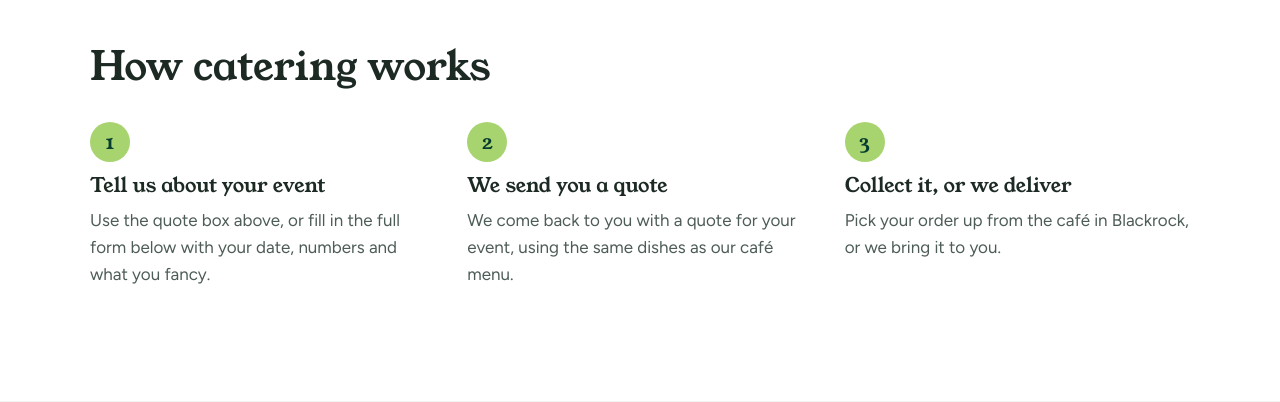
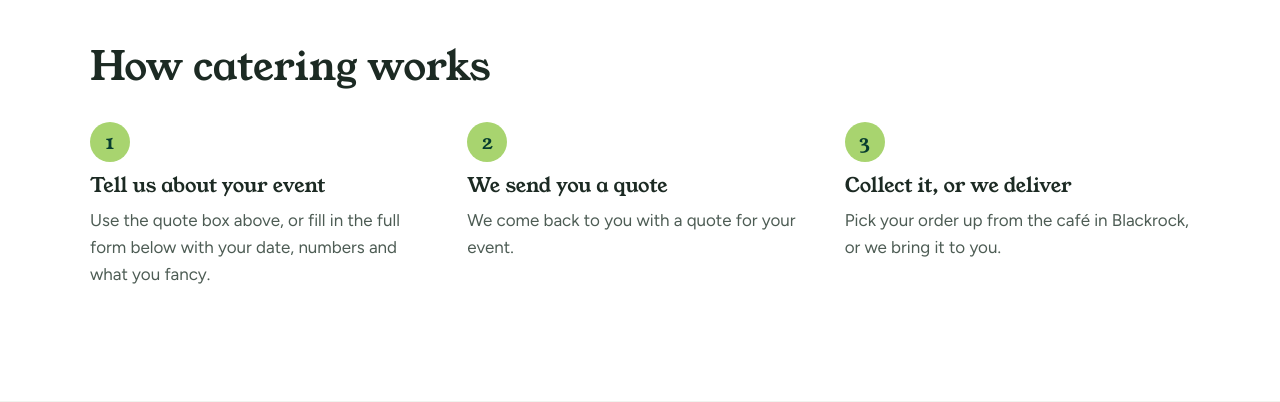
Before and after one commit to Nicholasrooney/cilantrocafe.ie, a PHP site: page /event-catering.php in a window 1280 px wide. Shown: the part 1033-1435 px from the top of the page. Run offline with PHP 8.4, Linux system fonts and the light colour scheme.

Commit message:
Trim the café-menu clause from the catering step 2
Step 2 now reads simply "We come back to you with a quote for your
event."

Co-Authored-By: Claude Opus 5 <noreply@anthropic.com>

```diff
--- a/event-catering.php
+++ b/event-catering.php
@@ -199,7 +199,7 @@ function cat_error_attrs(array $errors, string $field): string
             <li>
                 <span class="catering-step-num">2</span>
                 <h3>We send you a quote</h3>
-                <p>We come back to you with a quote for your event, using the same dishes as our café menu.</p>
+                <p>We come back to you with a quote for your event.</p>
             </li>
             <li>
                 <span class="catering-step-num">3</span>
```
